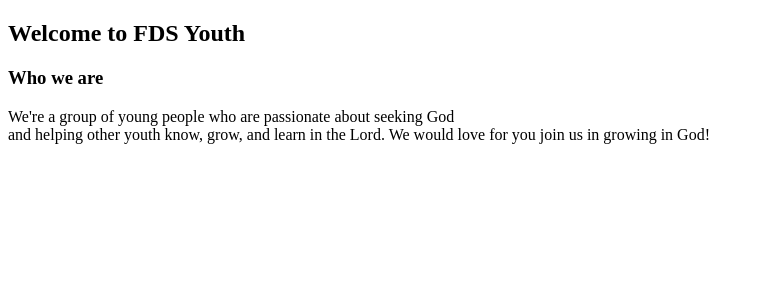
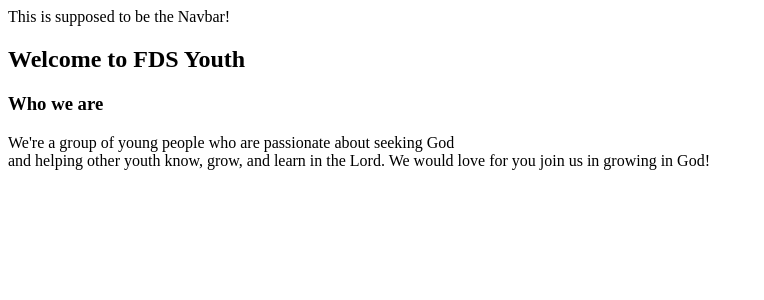
Before and after one commit to bsarango/fds_youth_site, a React (Vite) app: page / in a window 1280 px wide. Shown: the top 300 px of the page, without its empty margins (0-764 px from the left). Built offline with nearby package versions, Linux system fonts and the light colour scheme.

Commit message:
Navbar component updated - component body code created ; imported into Home component

```diff
--- a/src/components/Home.jsx
+++ b/src/components/Home.jsx
@@ -1,8 +1,10 @@
 import React from 'react'
+import Navbar from './Navbar';
 
 function Home(){
     return(
         <div>
+            <Navbar/>
             <h2>Welcome to FDS Youth</h2>
             <h3 className='subtitle'>Who we are</h3>
             <p>
--- a/src/components/Navbar.jsx
+++ b/src/components/Navbar.jsx
@@ -0,0 +1,11 @@
+import React from 'react'
+
+function Navbar(){
+    return(
+        <div>
+            This is supposed to be the Navbar!
+        </div>
+    )
+}
+
+export default Navbar;
```
